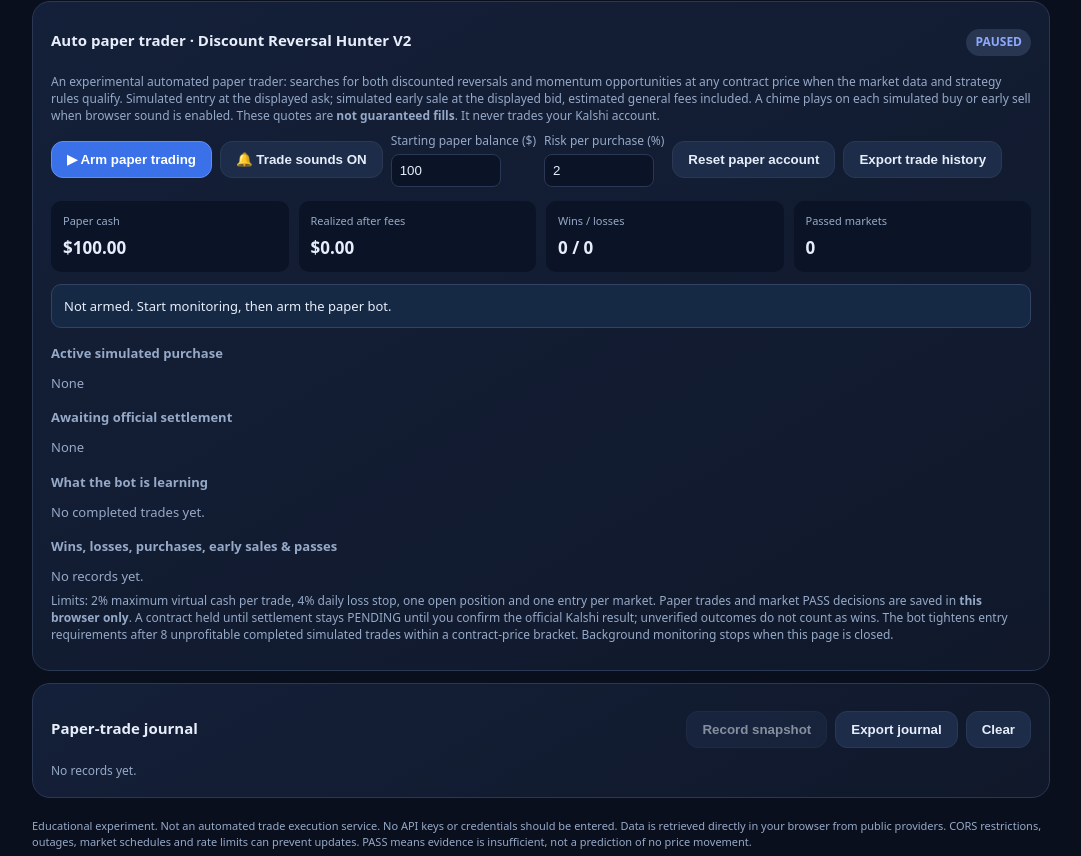
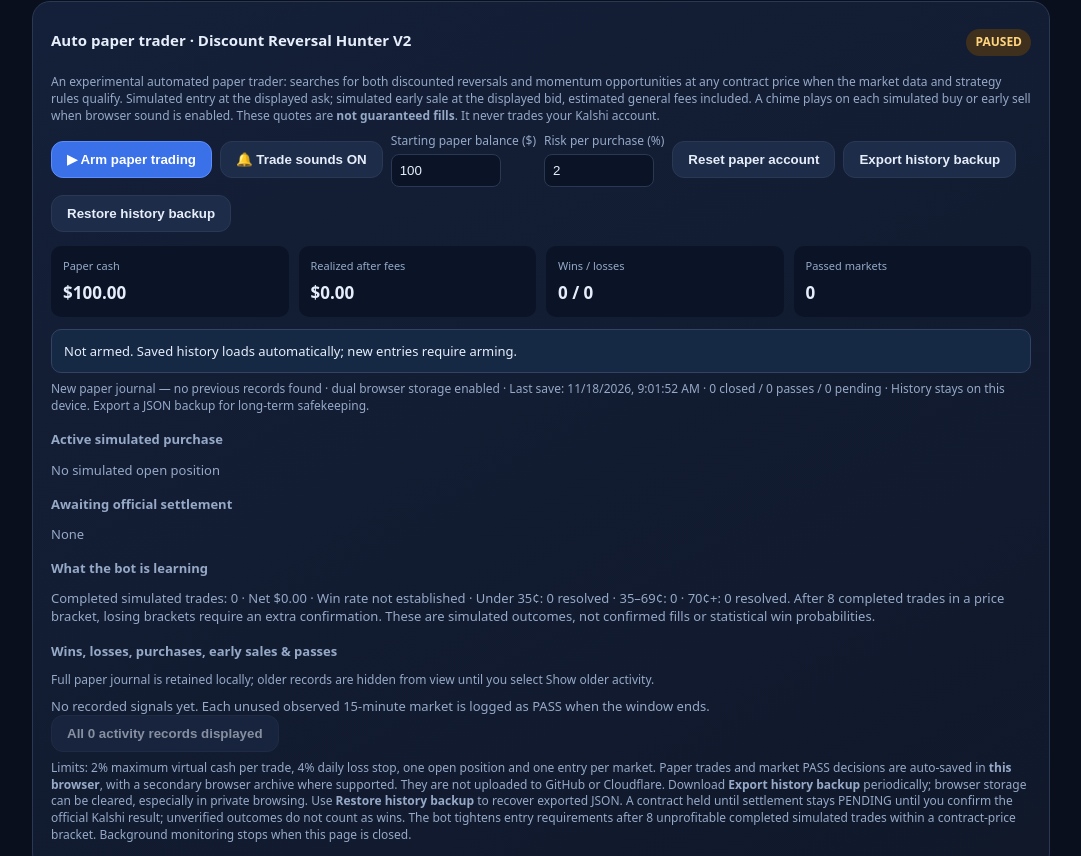
Before and after one commit to Leoseazon/eth-15-scout, a plain HTML site: page index.html in a window 1280 px wide. Shown: the part 1497-2353 px from the top of the page, without its empty margins (99-1180 px from the left). Drawn offline with Linux system fonts and the light colour scheme.

Commit message:
Expose auto-saved paper history, recoverable backup import, and full activity log controls

```diff
--- a/index.html
+++ b/index.html
@@ -32,7 +32,9 @@
 <label class="paper-control">Starting paper balance ($)<input id="paperStart" type="number" value="100" min="10" max="10000" step="10" inputmode="decimal"></label>
 <label class="paper-control">Risk per purchase (%)<input id="paperRisk" type="number" value="2" min="1" max="2" step="1" inputmode="numeric"></label>
 <button id="paperReset">Reset paper account</button>
-<button id="paperExport">Export trade history</button>
+<button id="paperExport">Export history backup</button>
+<button id="paperImport" type="button">Restore history backup</button>
+<input id="paperImportFile" type="file" accept="application/json,.json" style="display:none" aria-label="Select ETH-15 Scout JSON history backup">
 </div>
 <div class="paper-stats">
 <div><span>Paper cash</span><strong id="paperCash">$100.00</strong></div>
@@ -40,12 +42,16 @@
 <div><span>Wins / losses</span><strong id="paperWinLoss">0 / 0</strong></div>
 <div><span>Passed markets</span><strong id="paperPasses">0</strong></div>
 </div>
-<div id="paperSetup" class="paper-banner">Not armed. Start monitoring, then arm the paper bot.</div>
+<div id="paperSetup" class="paper-banner">Not armed. Saved history restores automatically; new entries require arming.</div>
+<div id="paperStorage" class="setup-help" role="status" aria-live="polite">Checking saved trade history…</div>
 <h3 style="margin-top:16px">Active simulated purchase</h3><div id="paperPosition" class="paper-log">None</div>
 <h3 style="margin-top:16px">Awaiting official settlement</h3><div id="paperPending" class="paper-log">None</div>
 <h3 style="margin-top:16px">What the bot is learning</h3><div id="paperLearning" class="paper-log">No completed trades yet.</div>
-<h3 style="margin-top:16px">Wins, losses, purchases, early sales &amp; passes</h3><div id="paperHistory" class="paper-log">No records yet.</div>
-<p class="setup-help">Limits: 2% maximum virtual cash per trade, 4% daily loss stop, one open position and one entry per market. Paper trades and market PASS decisions are saved in <strong>this browser only</strong>. A contract held until settlement stays PENDING until you confirm the official Kalshi result; unverified outcomes do not count as wins. The bot tightens entry requirements after 8 unprofitable completed simulated trades within a contract-price bracket. Background monitoring stops when this page is closed.</p>
+<h3 style="margin-top:16px">Wins, losses, purchases, early sales &amp; passes</h3>
+<div class="setup-help">Full paper journal is retained locally; older records are hidden from view until you select Show older activity.</div>
+<div id="paperHistory" class="paper-log">Loading saved records…</div>
+<button id="paperMore" type="button">Show older activity</button>
+<p class="setup-help">Limits: 2% maximum virtual cash per trade, 4% daily loss stop, one open position and one entry per market. Paper trades and market PASS decisions are auto-saved in <strong>this browser</strong>, with a secondary browser archive where supported. They are not uploaded to GitHub or Cloudflare. Download <strong>Export history backup</strong> periodically; browser storage can be cleared, especially in private browsing. Use <strong>Restore history backup</strong> to recover exported JSON. A contract held until settlement stays PENDING until you confirm the official Kalshi result; unverified outcomes do not count as wins. The bot tightens entry requirements after 8 unprofitable completed simulated trades within a contract-price bracket. Background monitoring stops when this page is closed.</p>
 </section>
 <section class="card col12"><div class="row"><h2>Paper-trade journal</h2><div class="btns"><button id="record" disabled>Record snapshot</button><button id="export">Export journal</button><button id="clear">Clear</button></div></div><div id="journal" class="log"><div class="small muted">No records yet.</div></div></section>
 </div>
```
